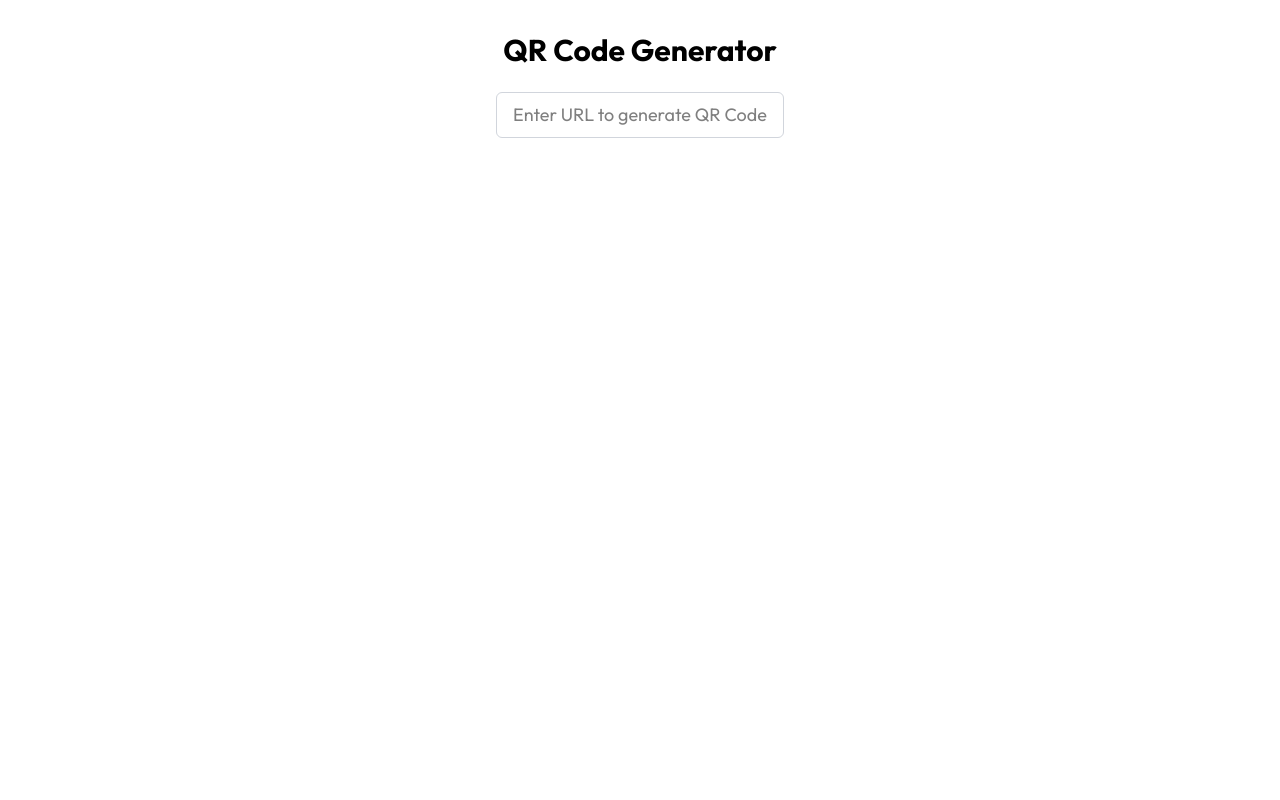
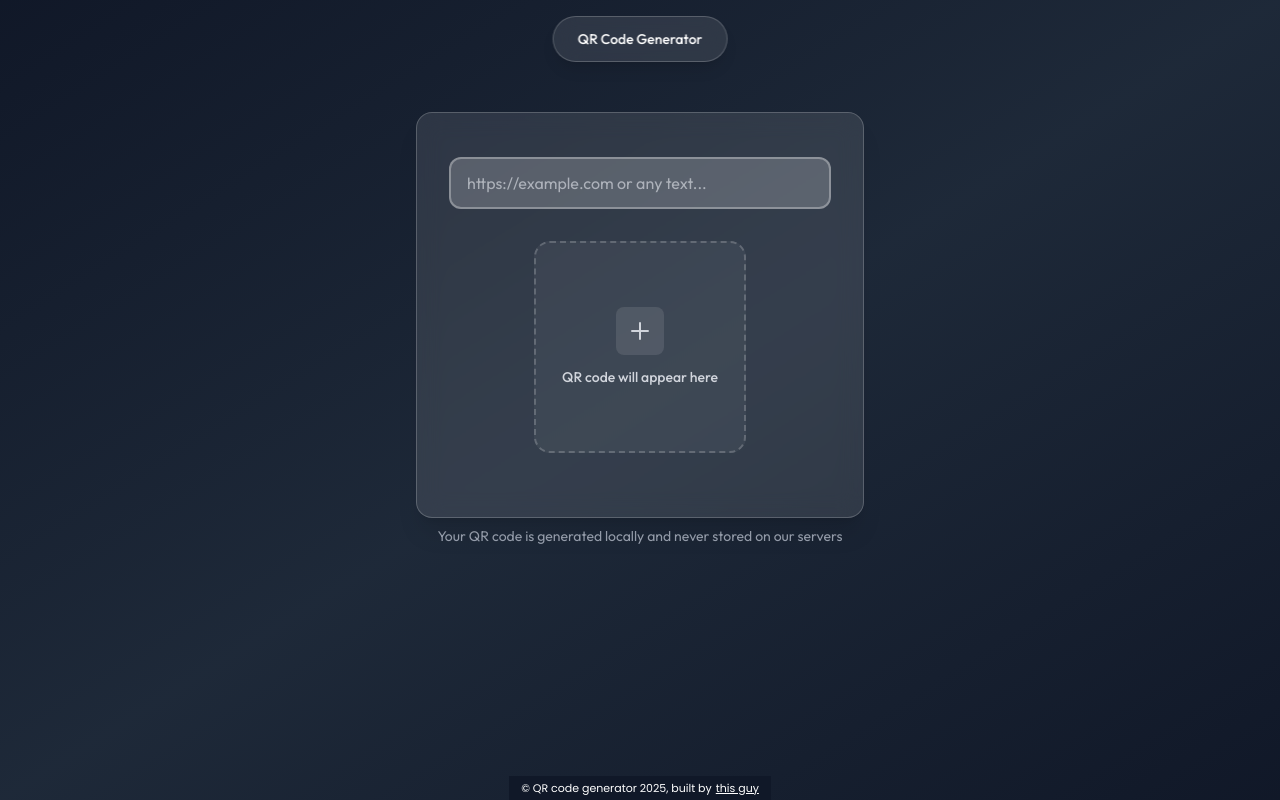
Before and after one commit to swarui/qrcodegenerator, a Next.js app: page / in a window 1280 px wide. Built offline with nearby package versions, Linux system fonts and the light colour scheme.

Commit message:
style: upgrade the UI

```diff
--- a/src/app/page.tsx
+++ b/src/app/page.tsx
@@ -1,7 +1,10 @@
 "use client";
 
-import React, { useState, useRef } from "react";
+import type React from "react";
+import { useState, useRef } from "react";
 import { QRCodeCanvas } from "qrcode.react";
+import Navbar from "../components/Navbar";
+import Footer from "../components/Footer";
 
 const QrGenerator: React.FC = () => {
   const [text, setText] = useState("");
@@ -22,42 +25,88 @@ const QrGenerator: React.FC = () => {
   return (
     <div
       style={{ fontFamily: "Outfit" }}
-      className="flex flex-col items-center mt-8 px-4 sm:px-6 md:px-8">
-      <h1 className="text-2xl flex justify-center  sm:text-3xl font-bold mb-6 text-center">
-        QR Code Generator
-      </h1>
+      className="min-h-screen flex flex-col bg-gradient-to-br from-gray-900 via-gray-800 to-gray-900">
+      <Navbar />
 
+      <main className="flex-grow px-4 py-12">
+        <div className="max-w-md mx-auto pt-16">
+          <div className="bg-white/10 backdrop-blur-md border border-white/20 rounded-2xl shadow-xl p-8">
+            <div className="mb-8">
+              <label
+                htmlFor="qr-input"
+                className="block text-sm font-medium text-gray-200 mb-3"></label>
               <input
+                id="qr-input"
                 type="text"
-  placeholder="Enter URL to generate QR Code"
+                placeholder="https://example.com or any text..."
                 value={text}
                 onChange={(e) => setText(e.target.value)}
-  className="p-2 w-72 max-w-full text-base sm:text-lg text-center border border-gray-300 rounded-md focus:outline-none focus:ring-2 focus:ring-blue-500 transition"
+                className="w-full px-4 py-3 text-base bg-white/20 border-2 border-white/30 text-white
+             placeholder:text-gray-300 placeholder:opacity-70
+             rounded-xl focus:outline-none focus:border-white/50 focus:ring-4 focus:ring-white/20
+             transition-all duration-200"
               />
+            </div>
 
-
-      <div className="mt-8 ">
+            <div className="flex flex-col items-center mb-8">
               {text ? (
+                <div className="bg-white p-6 rounded-2xl shadow-lg border-2 border-white/20">
                   <QRCodeCanvas
                     value={text}
-            size={Math.min(window.innerWidth * 0.7, 256)} // limit size based on screen width
+                    size={200}
                     ref={canvasRef}
-            className="flex mx-auto border-4 border-white"
+                    className="block"
+                    bgColor="#ffffff"
+                    fgColor="#1f2937"
                   />
+                </div>
               ) : (
-          <p className="text-gray-500 text-center">
-            {/* Enter text to generate QR code */}
+                <div className="w-[212px] h-[212px] bg-white/5 rounded-2xl border-2 border-dashed border-white/20 flex items-center justify-center">
+                  <div className="text-center">
+                    <div className="w-12 h-12 mx-auto mb-3 bg-white/10 rounded-lg flex items-center justify-center">
+                      <svg
+                        className="w-6 h-6 text-gray-300"
+                        fill="none"
+                        stroke="currentColor"
+                        viewBox="0 0 24 24">
+                        <path
+                          strokeLinecap="round"
+                          strokeLinejoin="round"
+                          strokeWidth={2}
+                          d="M12 4v16m8-8H4"
+                        />
+                      </svg>
+                    </div>
+                    <p className="text-gray-300 text-sm font-medium">
+                      QR code will appear here
                     </p>
+                  </div>
+                </div>
               )}
             </div>
 
             {text && (
             <button
   onClick={downloadQRCode}
-          className="mt-6 px-4 py-2 bg-blue-600 text-white rounded hover:bg-blue-700 transition">
+  className="mt-4 px-4 py-2
+             bg-gradient-to-br from-gray-900 via-gray-800 to-gray-900
+             text-white rounded transition mx-auto block
+             hover:from-gray-800 hover:via-gray-700 hover:to-gray-800">
   Download QR Code
 </button>
+
             )}
+          </div>
+
+          <div className="text-center mt-2">
+            <p className="text-gray-400 text-sm">
+              Your QR code is generated locally and never stored on our servers
+            </p>
+          </div>
+        </div>
+      </main>
+
+      <Footer />
     </div>
   );
 };
```
Lines whose indentation alone changed are shown as unchanged.
